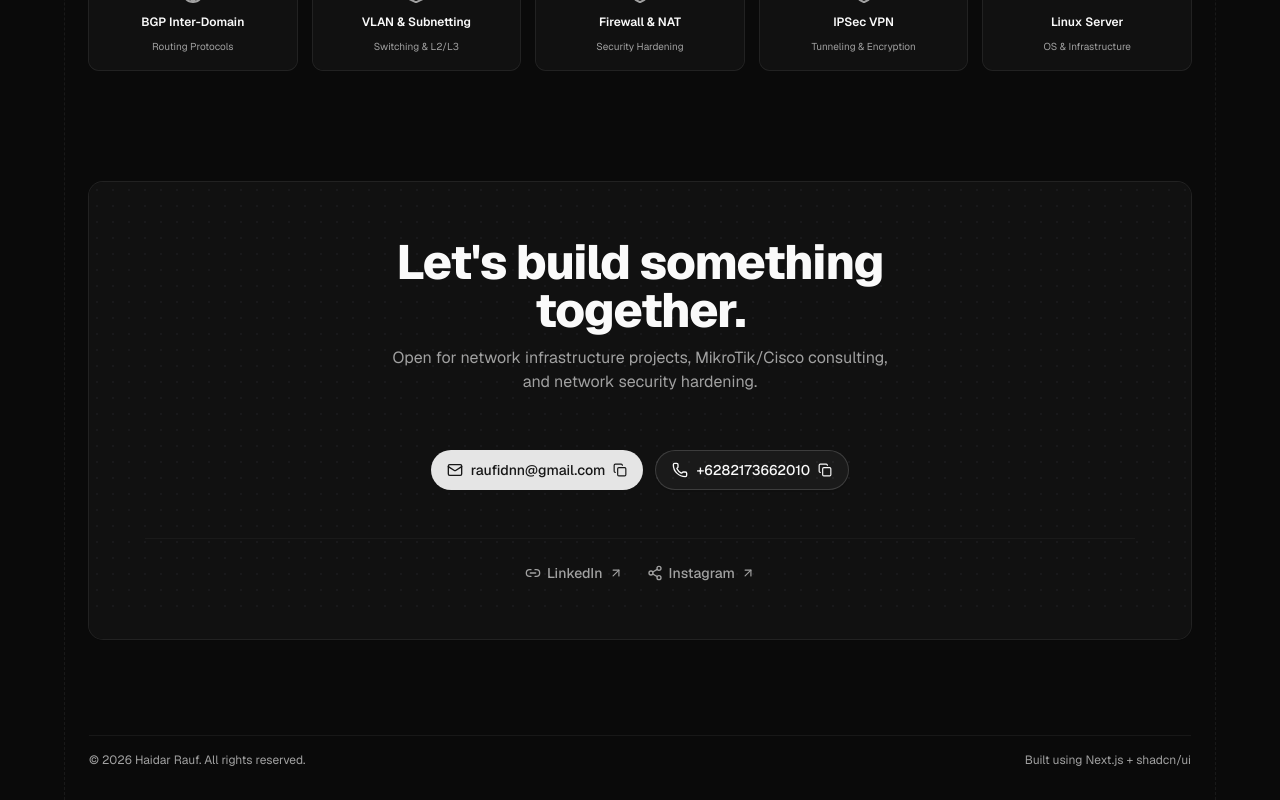
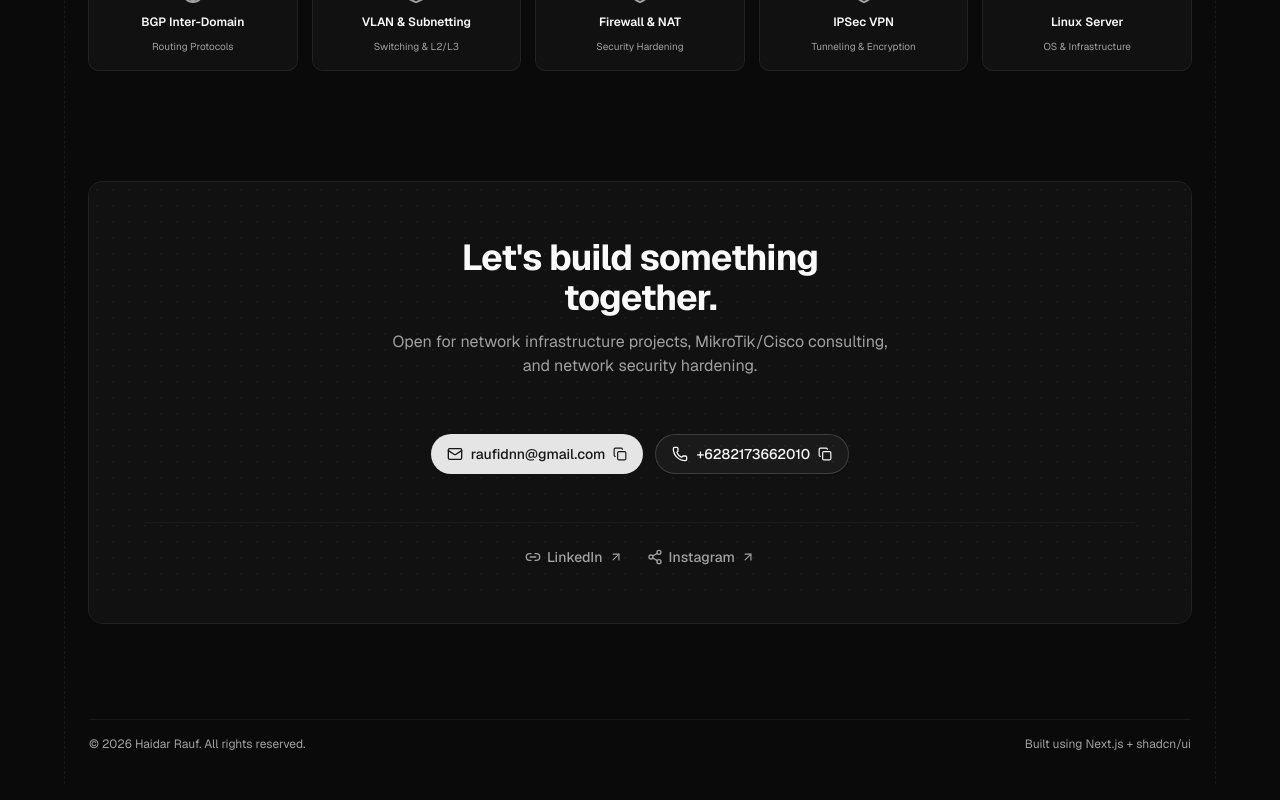
Before and after one commit to haidirwf/portfolio-idal, a Next.js app: page / in a window 1280 px wide. Shown: the part 2676-3476 px from the top of the page. Built offline with nearby package versions, Linux system fonts and the light colour scheme.

Commit message:
style(design-system): standardize heading typography and container spacing across all sections

```diff
--- a/components/portfolio/contact.tsx
+++ b/components/portfolio/contact.tsx
@@ -46,7 +46,7 @@ export function Contact() {
           <div className="absolute inset-0 bg-[radial-gradient(#e5e7eb_1px,transparent_1px)] dark:bg-[radial-gradient(#27272a_1px,transparent_1px)] [background-size:16px_16px] opacity-40 pointer-events-none" />
 
           <div className="relative space-y-3 max-w-lg mx-auto">
-            <h2 className="text-2xl sm:text-5xl font-extrabold font-sans tracking-tight">
+            <h2 className="text-2xl sm:text-4xl font-bold tracking-tight text-foreground font-sans">
               {t("Mari Bekerja Sama.", "Let's build something together.")}
             </h2>
             <p className="text-xs sm:text-base font-sans text-muted-foreground">
```
